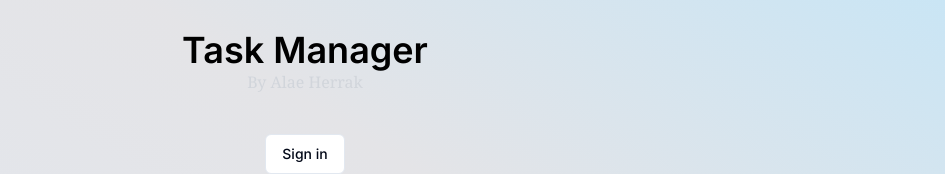
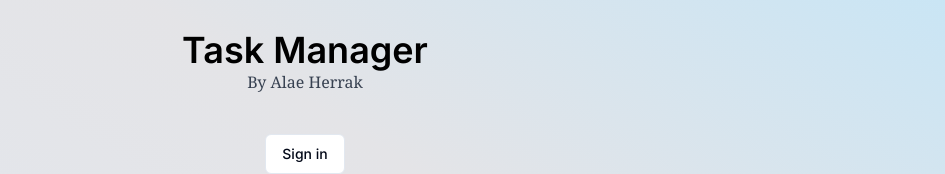
Before and after one commit to alae-herrak/task-manager, a Next.js app: page / in a window 1280 px wide. Shown: the part 298-472 px from the top of the page, without its empty margins (335-1280 px from the left). Built offline with nearby package versions, Linux system fonts and the light colour scheme; no server answers.

Commit message:
fix dark mode ui

```diff
--- a/app/page.tsx
+++ b/app/page.tsx
@@ -15,7 +15,9 @@ export default async function Home() {
         <h1 className="text-4xl font-semibold text-black dark:text-white">
           Task Manager
         </h1>
-        <p className="text-center font-serif text-gray-300">By Alae Herrak</p>
+        <p className="text-center font-serif text-gray-700 dark:text-gray-300">
+          By Alae Herrak
+        </p>
       </div>
       <Link href="/dashboard">
         <Button variant="outline">Sign in</Button>
```
